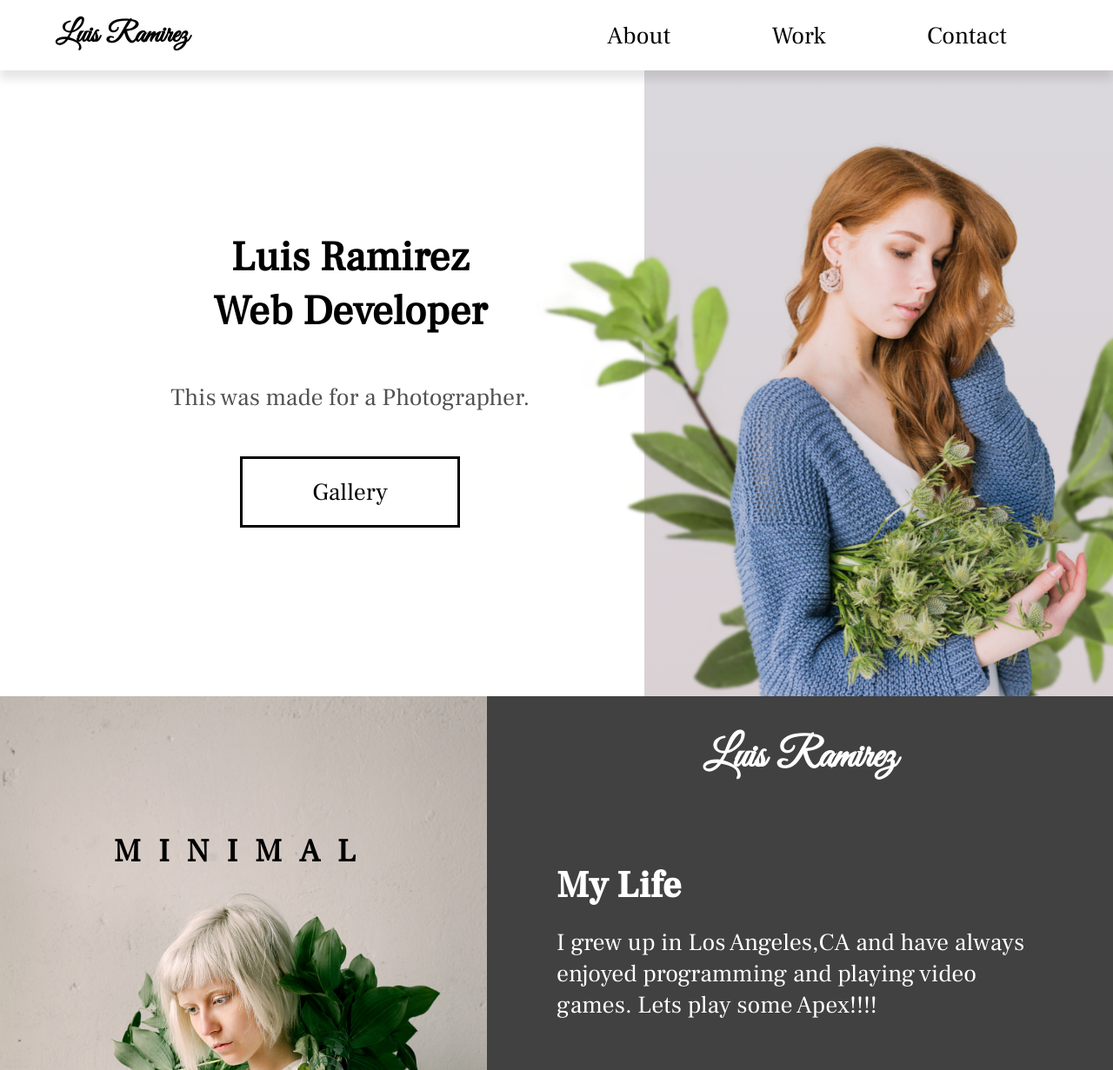
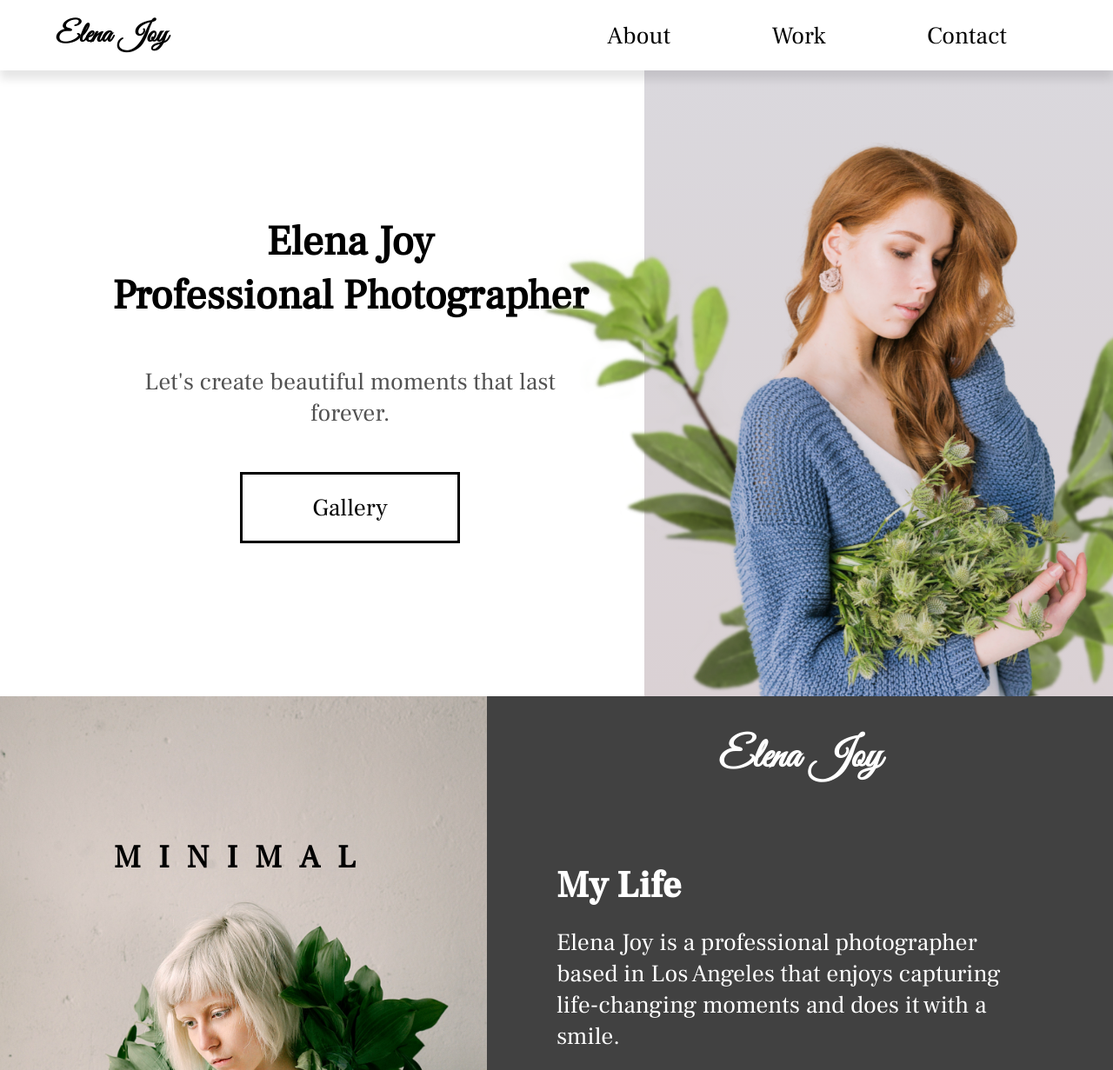
Before and after one commit to LRamirez24/projects2, a plain HTML site: page index.html in a window 1280 px wide. Shown: the top 1231 px of the page at 87% size. Drawn offline with Linux system fonts and the light colour scheme.

Commit message:
fixed names

```diff
--- a/index.html
+++ b/index.html
@@ -8,13 +8,13 @@
     <meta name="description" content="Professional Photographer available for weddings and special events." />
     <meta name="robots" content="index,follow" />
     <link rel="stylesheet" href="./style.css" />
-    <title>Luis Ramirez | Web Dev</title>
+    <title>Elena Joy | Photographer</title>
 </head>
 
 <body>
     <header class="main-head">
         <nav>
-            <h1 id="logo">Luis Ramirez</h1>
+            <h1 id="logo">Elena Joy</h1>
             <ul class="nav-links">
                 <li><a href="#about">About</a></li>
                 <li><a href="#work">Work</a></li>
@@ -31,10 +31,10 @@
         <section class="hero">
             <div class="hero-introduction flex">
                 <h2>
-                    Luis Ramirez <br /> Web Developer
+                    Elena Joy <br /> Professional Photographer
                 </h2>
                 <p>
-                    This was made for a Photographer.
+                    Let's create beautiful moments that last forever.
                 </p>
                 <a href="#gallery">Gallery</a>
             </div>
@@ -50,11 +50,11 @@
                 <img src="./img/about-image.png" alt="portrait-picture" />
             </div>
             <div class="about-text flex" id="work">
-                <h2>Luis Ramirez</h2>
+                <h2>Elena Joy</h2>
                 <div class="about-life">
                     <h3>My Life</h3>
                     <p>
-                        I grew up in Los Angeles,CA and have always enjoyed programming and playing video games. Lets play some Apex!!!!
+                        Elena Joy is a professional photographer based in Los Angeles that enjoys capturing life-changing moments and does it with a smile.
                     </p>
                 </div>
                 <div class="about-work">
@@ -97,7 +97,7 @@
         </section>
     </main>
     <footer>
-        <h4>Luis Ramirez &copy; 2020</h4>
+        <h4>Elena Joy &copy; 2020</h4>
         <ul>
             <li>
                 <a href="#"><img src="./img/youtube-symbol 1.svg" alt="youtube-social-media" /></a>
```
